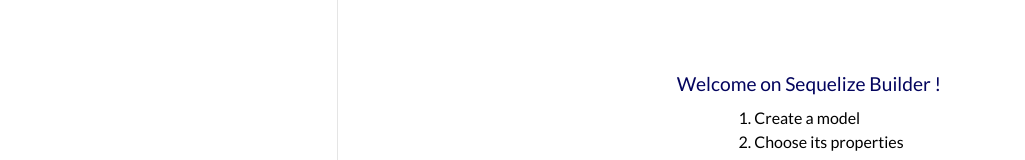
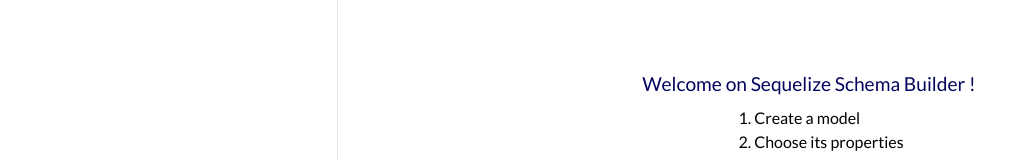
Before and after one commit to Ulysseassoo/SequelizeSchemaBuilder, a React (Vite) app: page / in a window 1280 px wide. Shown: the part 276-436 px from the top of the page, without its empty margins (0-1025 px from the left). Built offline with nearby package versions, Linux system fonts and the light colour scheme.

Commit message:
Modified name homepage

```diff
--- a/src/Screens/Home.jsx
+++ b/src/Screens/Home.jsx
@@ -5,7 +5,7 @@
 const Home = () => {
 	return (
 		<Section center="center" flex="flex" dir="column">
-			<Title>Welcome on Sequelize Builder !</Title>
+			<Title>Welcome on Sequelize Schema Builder !</Title>
 			<ol>
 				<li>Create a model</li>
 				<li>Choose its properties</li>
```
